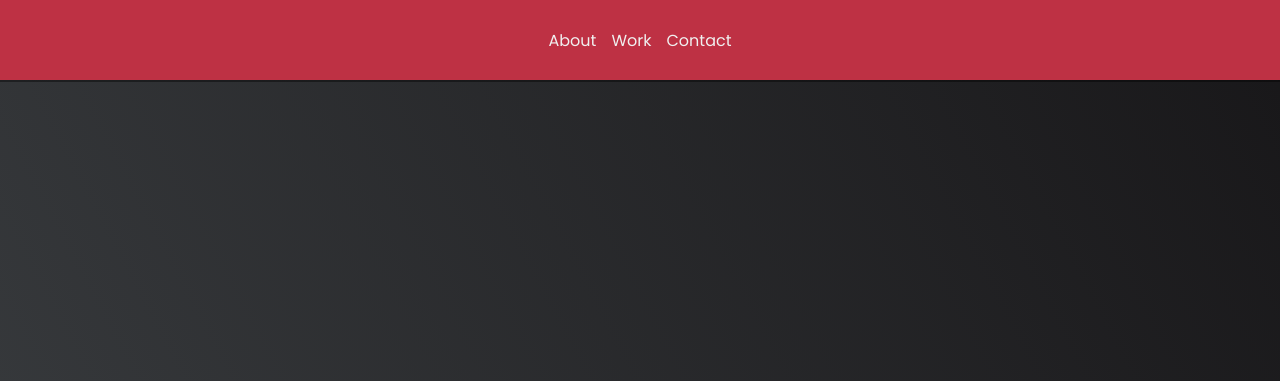
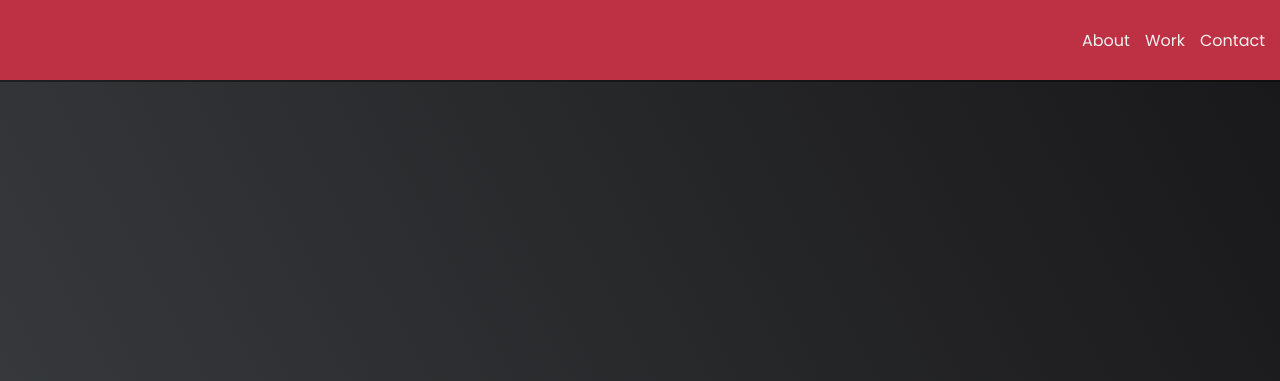
Before and after one commit to jannerymbf/Responsive-FakePortafolio, a website: page src/index.html in a window 1280 px wide. Shown: the top 381 px of the page. Drawn offline with Linux system fonts and the light colour scheme.

Commit message:
Add media queries for min-width 461px

```diff
--- a/src/styles.css
+++ b/src/styles.css
@@ -223,3 +223,16 @@ footer {
   color: var(--main-white);
   text-align: center;
 }
+
+/* Media queries */
+
+@media screen and (min-width: 461px) {
+  .navbar__list {
+    padding-right: 15px;
+    justify-content: flex-end;
+  }
+
+  .contact__network {
+    flex-direction: row;
+  }
+}
```
